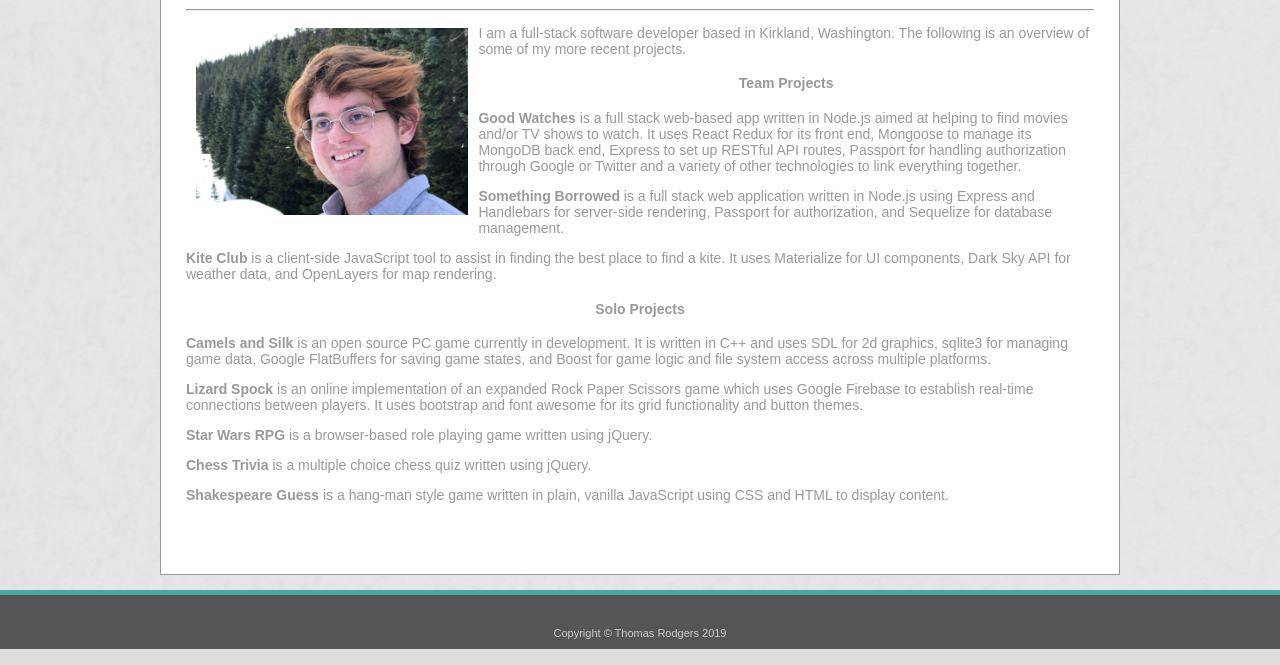
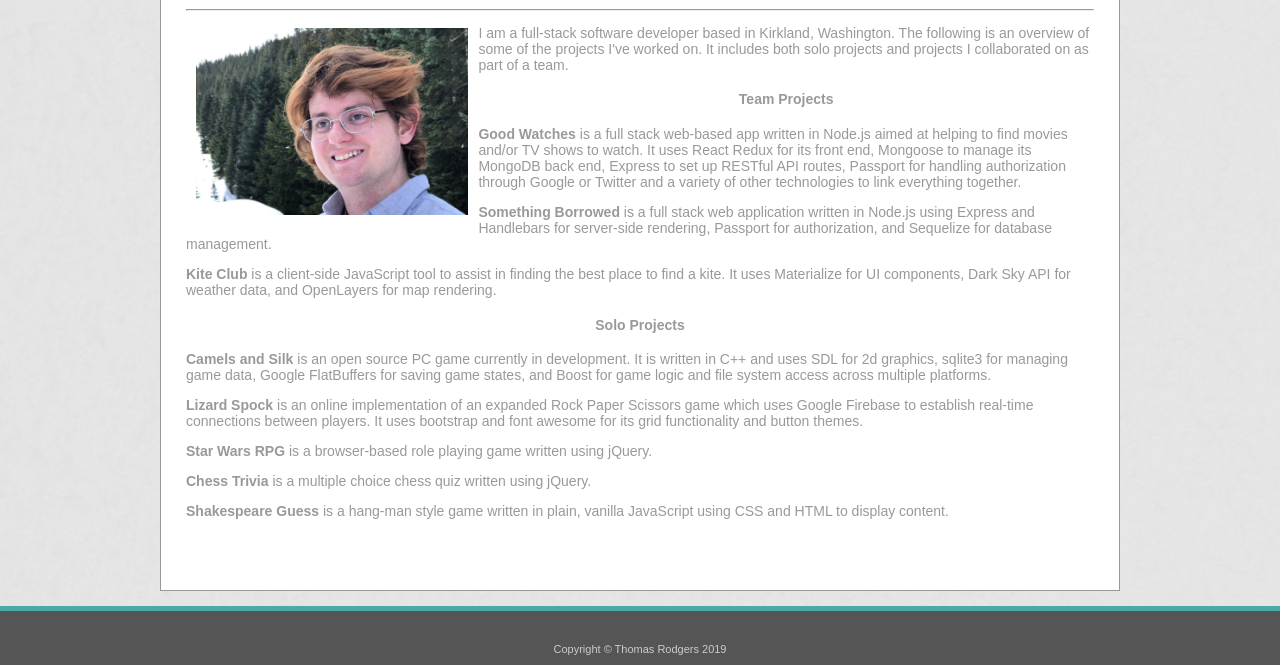
Before and after one commit to trodge/Portfolio, a plain HTML site: page index.html in a window 1280 px wide. Shown: the part 209-874 px from the top of the page. Drawn offline with Linux system fonts and the light colour scheme.

Commit message:
added two sentences

```diff
--- a/index.html
+++ b/index.html
@@ -15,8 +15,9 @@
         <h1 class="page-headline centered">About Me</h1>
         <hr>
         <img src="assets/images/me.jpg" width=30% align='left' id="profile-image">
-        <p>I am a full-stack software developer based in Kirkland, Washington. The following is an overview of some of my more
-            recent projects.</p>
+        <p>I am a full-stack software developer based in Kirkland, Washington. The following is an overview of some of
+            the projects I've worked on. It includes both solo projects and projects I collaborated on as part of a
+            team.</p>
 
         <h4 class='centered'>Team Projects</h4>
         <p><b>Good Watches</b> is a full stack web-based app written in Node.js aimed at helping to find movies and/or
```
